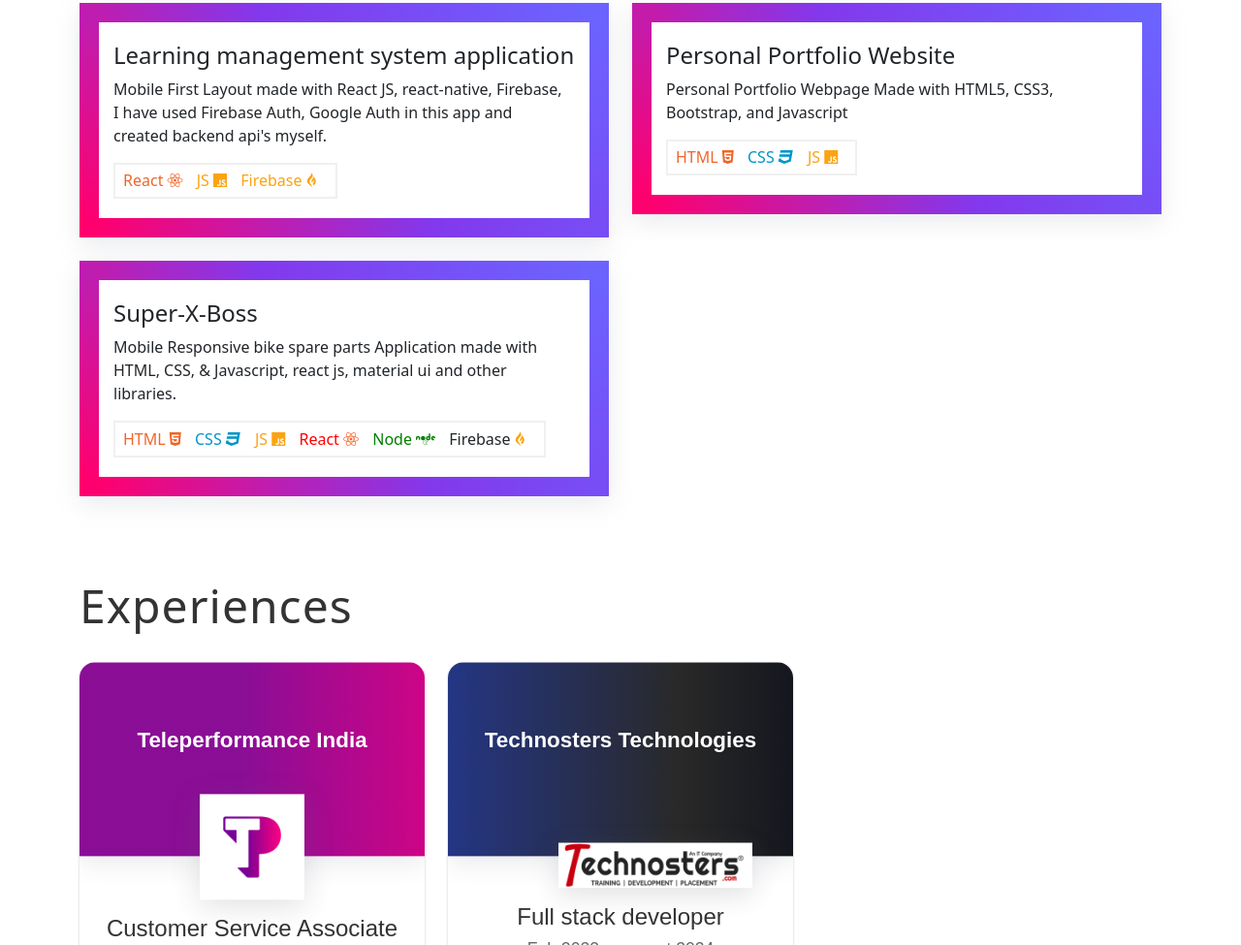
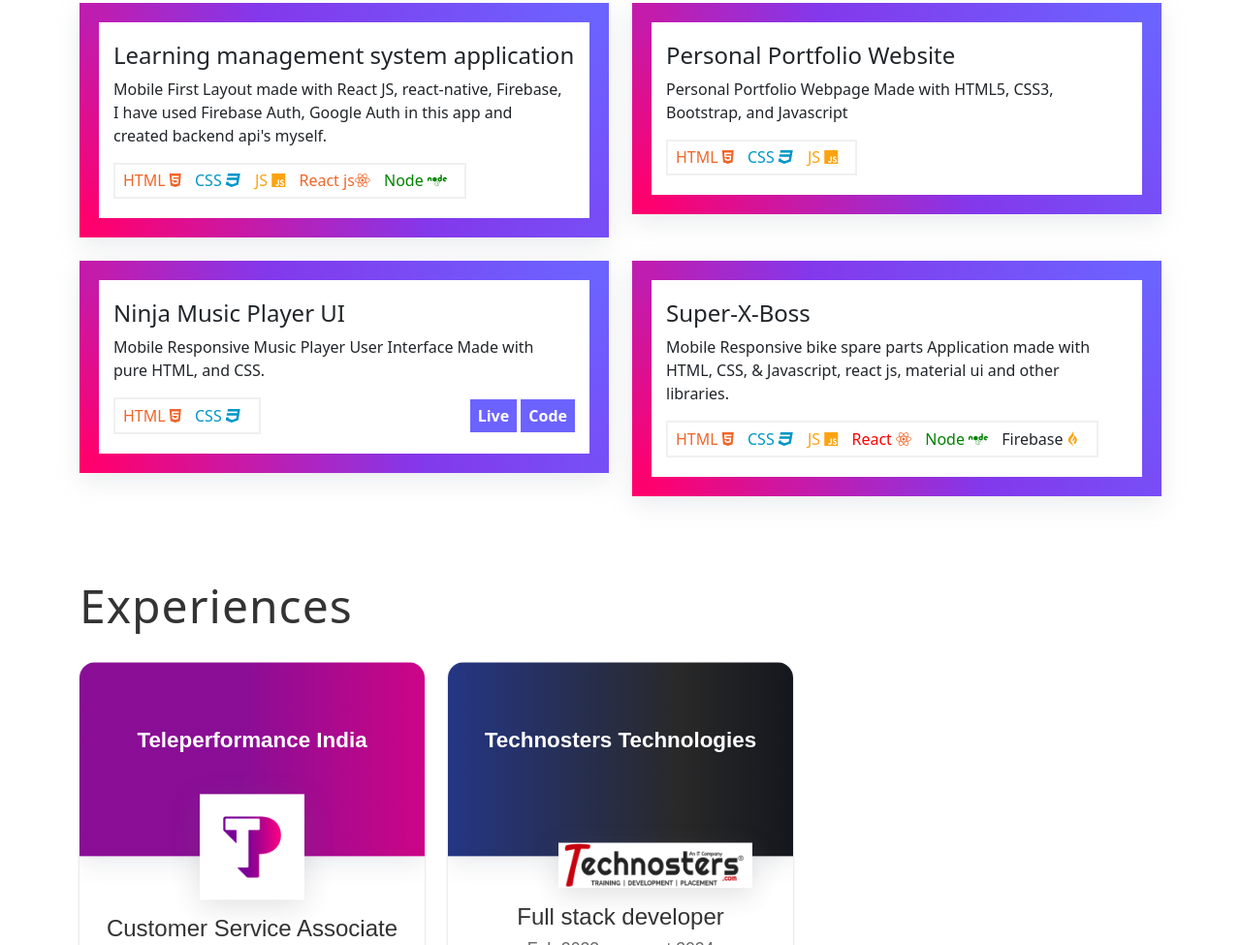
Before and after one commit to Arsalan58/portfolio, a plain HTML site: page index.html in a window 1280 px wide. Shown: the part 2346-3321 px from the top of the page at 97% size. Drawn offline with nearby package versions, Linux system fonts and the light colour scheme.

Commit message:
first commit

```diff
--- a/index.html
+++ b/index.html
@@ -361,10 +361,13 @@
             </p>
             <div class="projectBottom">
               <div class="language">
-                <span class="projectDetail html">React <i class="html fa-brands fa-react"></i></span>
+                <span class="projectDetail html">HTML <i class="fa-brands fa-html5"></i></span>
+                <span class="projectDetail css">CSS <i class="fa-brands fa-css3"></i></span>
                 <!-- <span class="projectDetail css">CSS <i class="css fa-brands fa-css3"></i></span> -->
                 <span class="projectDetail js">JS <i class="js fa-brands fa-js"></i></span>
-                <span class="projectDetail js">Firebase <i class="js fa-brands fa-gripfire"></i></span>
+                <span class="projectDetail html">React js<i class="html fa-brands fa-react"></i></span>
+                <span class="projectDetail " style="color: green;">Node <i style="color: green;"
+                    class="html fa-brands fa-node"></i></span>
               </div>
               <!-- <div class="projectBtns">
                 <span><a target="_blank" href="https://house-marketplace-ashishsharma-dev.vercel.app/"
@@ -400,7 +403,7 @@
           </div>
         </div>
 
-        <!-- <div class="col-lg-6 col-md-6 col-sm-12 mb-4" data-aos="fade-up" data-aos-duration="1000">
+        <div class="col-lg-6 col-md-6 col-sm-12 mb-4" data-aos="fade-up" data-aos-duration="1000">
           <div class="projectCard div">
             <h2 class="projectName">Ninja Music Player UI</h2>
             <p class="projectDetail">
@@ -416,6 +419,26 @@
                 <span><a target="_blank" href="https://ninjaplayerui.netlify.app/"
                     class="projectLiveLink">Live</a></span>
                 <span><a target="_blank" href="https://github.com/ashishsharma-dev/MusicPlayerUI"
+                    class="projectSourceCode">Code</a></span>
+              </div>
+            </div>
+          </div>
+        </div>
+        <!-- <div class="col-lg-6 col-md-6 col-sm-12 mb-4" data-aos="fade-up" data-aos-duration="1000">
+          <div class="projectCard div">
+            <h2 class="projectName">School website</h2>
+            <p class="projectDetail">
+              Mobile Responsive website for school developed using HTML, and CSS.
+            </p>
+            <div class="projectBottom">
+              <div class="language">
+                <span class="projectDetail html">HTML <i class="fa-brands fa-html5"></i></span>
+                <span class="projectDetail css">CSS <i class="fa-brands fa-css3"></i></span>
+                <span class="projectDetail js">Javascript <i class="fa-brands fa-css3"></i></span>
+              </div>
+              <div class="projectBtns">
+                <span><a target="_blank" href="https://veda-demo.netlify.app/" class="projectLiveLink">Live</a></span>
+                <span><a target="_blank" href="https://github.com/Arsalan58/Veda"
                     class="projectSourceCode">Code</a></span>
               </div>
             </div>
@@ -436,7 +459,8 @@
                 <span class="projectDetail js">JS <i class="fa-brands fa-js"></i></span>
                 <!-- <span class="projectDetail css">CSS <i class="css fa-brands fa-css3"></i></span> -->
                 <span class="projectDetail " style="color: red;">React <i class="html fa-brands fa-react"></i></span>
-                <span class="projectDetail " style="color: green;">Node <i style="color: green;" class="html fa-brands fa-node"></i></span>
+                <span class="projectDetail " style="color: green;">Node <i style="color: green;"
+                    class="html fa-brands fa-node"></i></span>
                 <span class="projectDetail ">Firebase <i class="js fa-brands fa-gripfire"></i></span>
               </div>
               <!-- <div class="projectBtns">
@@ -497,7 +521,8 @@
               <p>Feb 2023 - present 2024 </p>
               <p class="comDesc">
                 I am working in Technosters Technologies as a Full stack developer where I used to
-                develop websites with latest technologies like javascript and libraries like react js, react native, runtime environment like node js. This job is responsible for increasing
+                develop websites with latest technologies like javascript and libraries like react js, react native,
+                runtime environment like node js. This job is responsible for increasing
                 my interest in Web Technologies and the possibilities we can
                 achieve with code.
               </p>
@@ -574,8 +599,7 @@
       <h1 class="skills-heading slimFont" data-aos="fade-down" data-aos-duration="1000">Reach Out to me!</h1>
       <div class="row">
         <div class="col" data-aos="fade-right" data-aos-duration="1000">
-          <form action="https://formspree.io/f/xgegqqnp"
-          method="POST">
+          <form action="https://formspree.io/f/xgegqqnp" method="POST">
             <input required placeholder="Enter Name" type="text" name="name" id="name" />
             <input required placeholder="Email ID" type="email" name="email" id="email" />
             <input required placeholder="Mobile No." type="number" name="number" id="number" />
```
